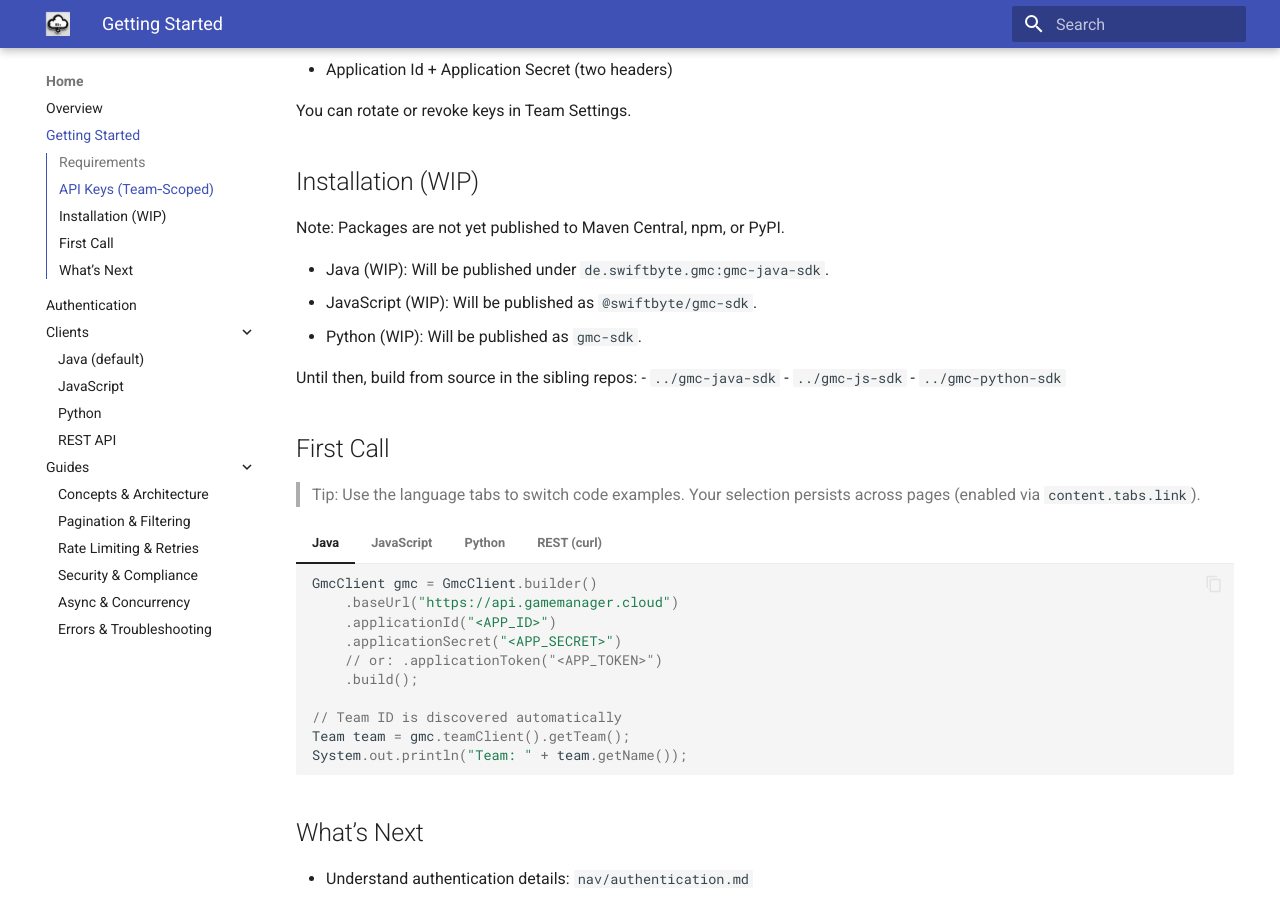
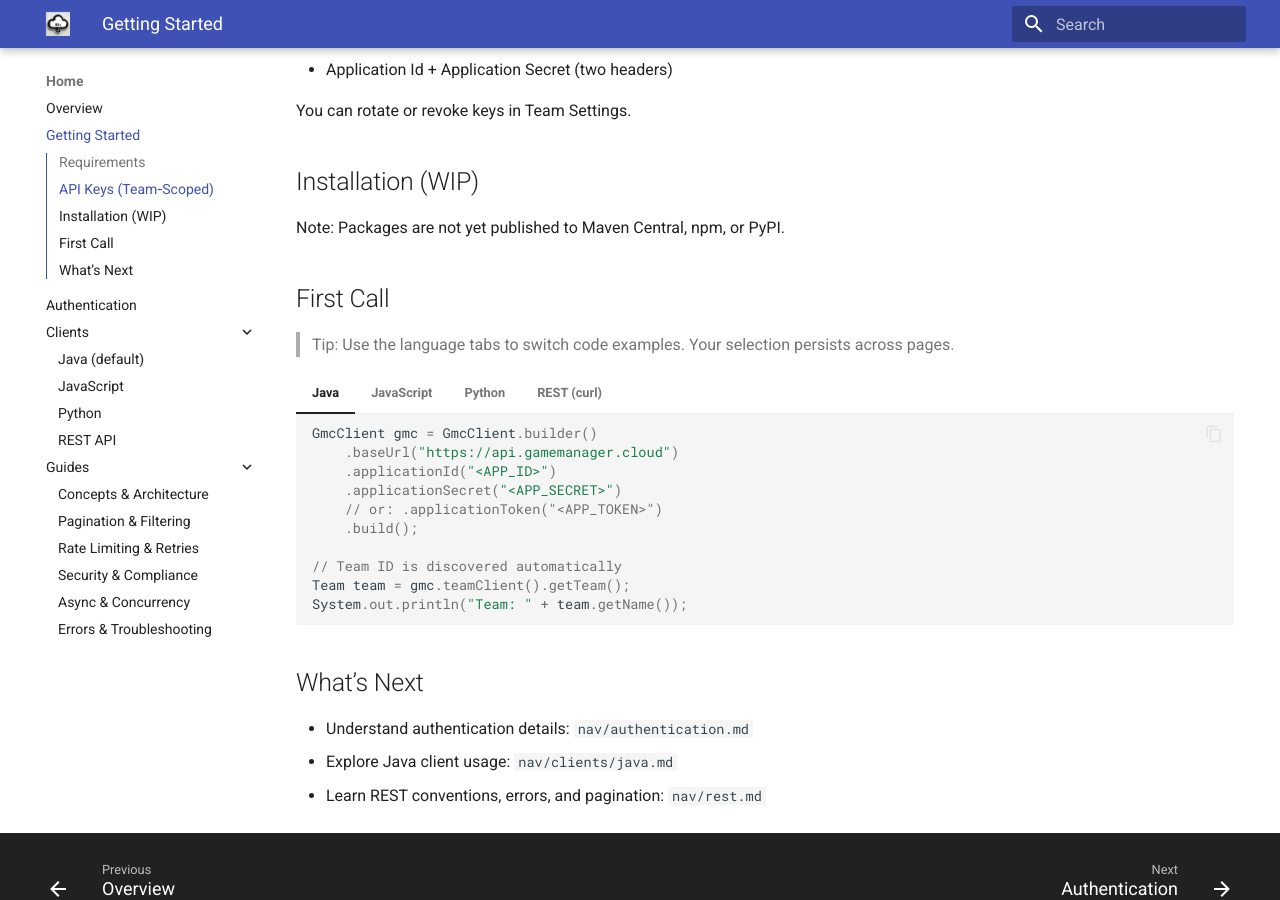
Before and after one commit to swiftbytegbr/gmc-docs, an MkDocs documentation site: the page built from docs/nav/getting-started.md, in a window 1280 px wide and 900 px high, scrolled down 740 px. Built offline with MkDocs 1.6.1 and Material for MkDocs 9.7.7, drawn with Linux system fonts in a browser that asks for light colours.

Commit message:
docs: updated getting started

```diff
--- a/docs/nav/getting-started.md
+++ b/docs/nav/getting-started.md
@@ -23,18 +23,10 @@ You can rotate or revoke keys in Team Settings.
 ## Installation (WIP)
 Note: Packages are not yet published to Maven Central, npm, or PyPI.
 
-- Java (WIP): Will be published under `de.swiftbyte.gmc:gmc-java-sdk`.
-- JavaScript (WIP): Will be published as `@swiftbyte/gmc-sdk`.
-- Python (WIP): Will be published as `gmc-sdk`.
-
-Until then, build from source in the sibling repos:
-- `../gmc-java-sdk`
-- `../gmc-js-sdk`
-- `../gmc-python-sdk`
 
 ## First Call
 
-> Tip: Use the language tabs to switch code examples. Your selection persists across pages (enabled via `content.tabs.link`).
+> Tip: Use the language tabs to switch code examples. Your selection persists across pages.
 
 === "Java"
 
```
